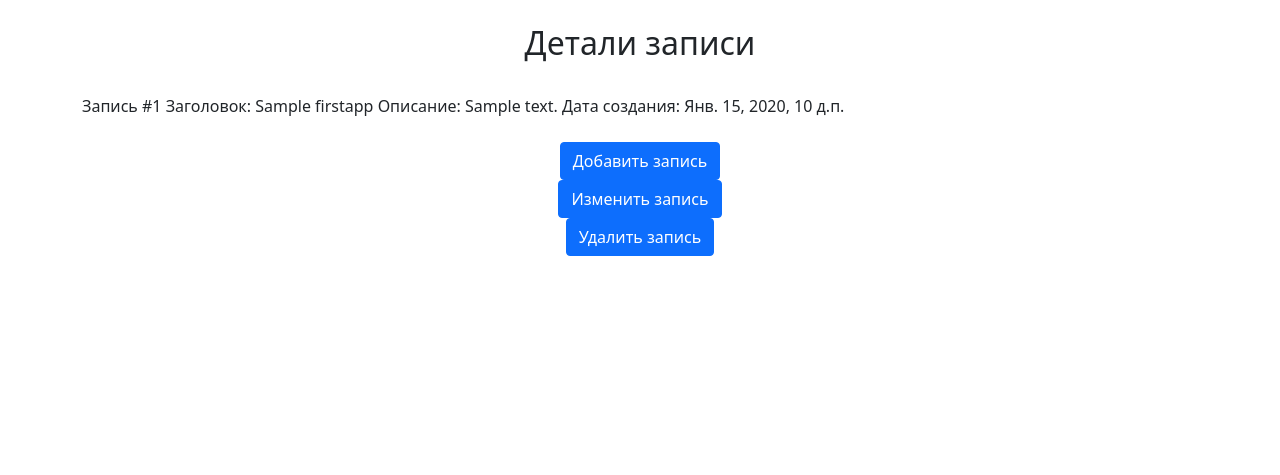
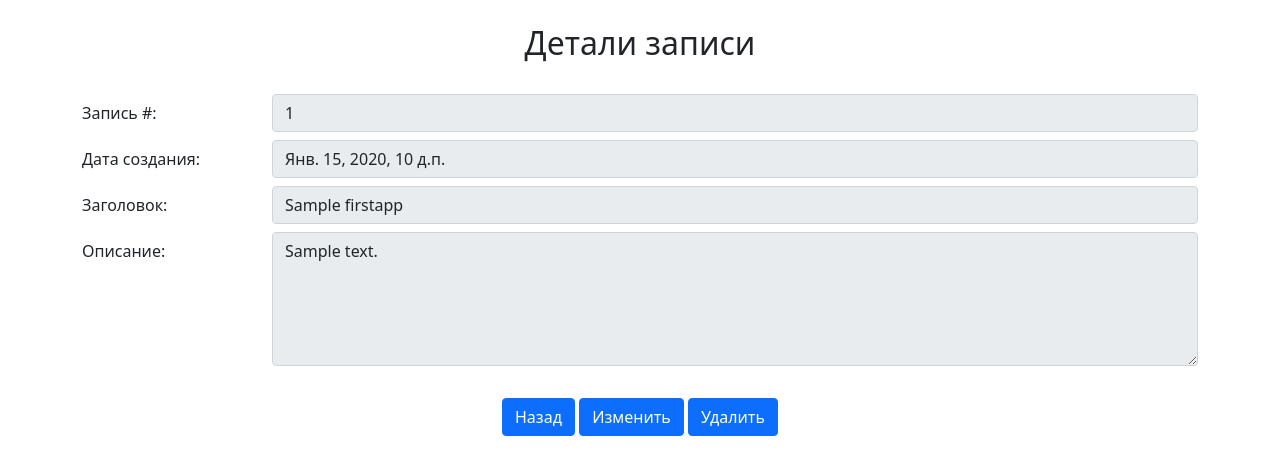
Before and after one commit to blightn/hello-world, a Django app: page /details/1 in a window 1280 px wide. Shown: the top 475 px of the page. Run offline with Django 3.2, Linux system fonts and the light colour scheme; tables that the repository leaves empty hold one stand-in row (values such as "Sample post").

Commit message:
style improvements

```diff
--- a/mytest/templates/firstapp/details.html
+++ b/mytest/templates/firstapp/details.html
@@ -1,6 +1,7 @@
 {% extends 'firstapp/main.html' %}
 
 {% block main_data %}
+<!--
 <div class="container">
     <br>
 	<h2 align="center">Детали записи</h2>
@@ -23,4 +24,42 @@
     <br>
     <br>
 </div>
+-->
+<div class="container">
+    <br>
+	<h2 align="center">Детали записи</h2>
+    <br>
+    <form>
+        <div class="form-group row">
+            <label class="col-sm-2 col-form-label">Запись #:</label>
+            <div class="col-sm-10">
+                <input class="form-control mb-2" id="id_{{ context.id.name }}" name="id_{{ context.id.name }}" type="text" value="{{ context.id }}" disabled>
+            </div>
+        </div>
+        <div class="form-group row">
+            <label class="col-sm-2 col-form-label">Дата создания:</label>
+            <div class="col-sm-10">
+                <input class="form-control mb-2" id="id_{{ context.date.name }}" name="id_{{ context.date.name }}" type="text" value="{{ context.date }}" disabled>
+            </div>
+        </div>
+        <div class="form-group row">
+            <label class="col-sm-2 col-form-label">Заголовок:</label>
+            <div class="col-sm-10">
+                <input class="form-control mb-2" id="id_{{ context.title.name }}" name="id_{{ context.title.name }}" type="text" value="{{ context.title }}" disabled>
+            </div>
+        </div>
+        <div class="form-group row">
+            <label class="col-sm-2 col-form-label">Описание:</label>
+            <div class="col-sm-10">
+                <textarea class="form-control mb-2" id="id_{{ context.description.name }}" name="{{ context.description.name }}" rows="5" disabled>{{ context.description }}</textarea>
+            </div>
+        </div>
+    </form>
+    <br>
+</div>
+<div align="center">
+    <button class="btn btn-primary" type="submit" formaction="{% url 'firstapp:list' %}">Назад</button>
+    <button class="btn btn-primary" type="submit" formaction="{% url 'firstapp:edit' pk=context.pk %}">Изменить</button>
+    <button class="btn btn-primary" type="submit" formaction="{% url 'firstapp:delete' pk=context.pk %}">Удалить</button>
+</div>
 {% endblock %}
--- a/mytest/templates/firstapp/operations.html
+++ b/mytest/templates/firstapp/operations.html
@@ -14,7 +14,7 @@
                 required="required" maxlength="50" {% if form.title.value %} value="{{ form.title.value }}" {% endif %}>
 
             <label class="form-label">{{ form.description.label }}:</label>
-            <textarea class="form-control" id="id_{{ form.description.name }}" name="{{ form.description.name }}" rows="3" placeholder="{{ form.description.label }}"
+            <textarea class="form-control" id="id_{{ form.description.name }}" name="{{ form.description.name }}" rows="5" placeholder="{{ form.description.label }}"
                 required="required" maxlength="250">{% if form.description.value %}{{ form.description.value }}{% endif %}</textarea>
         </div>
         <div class="submit-row">
```
